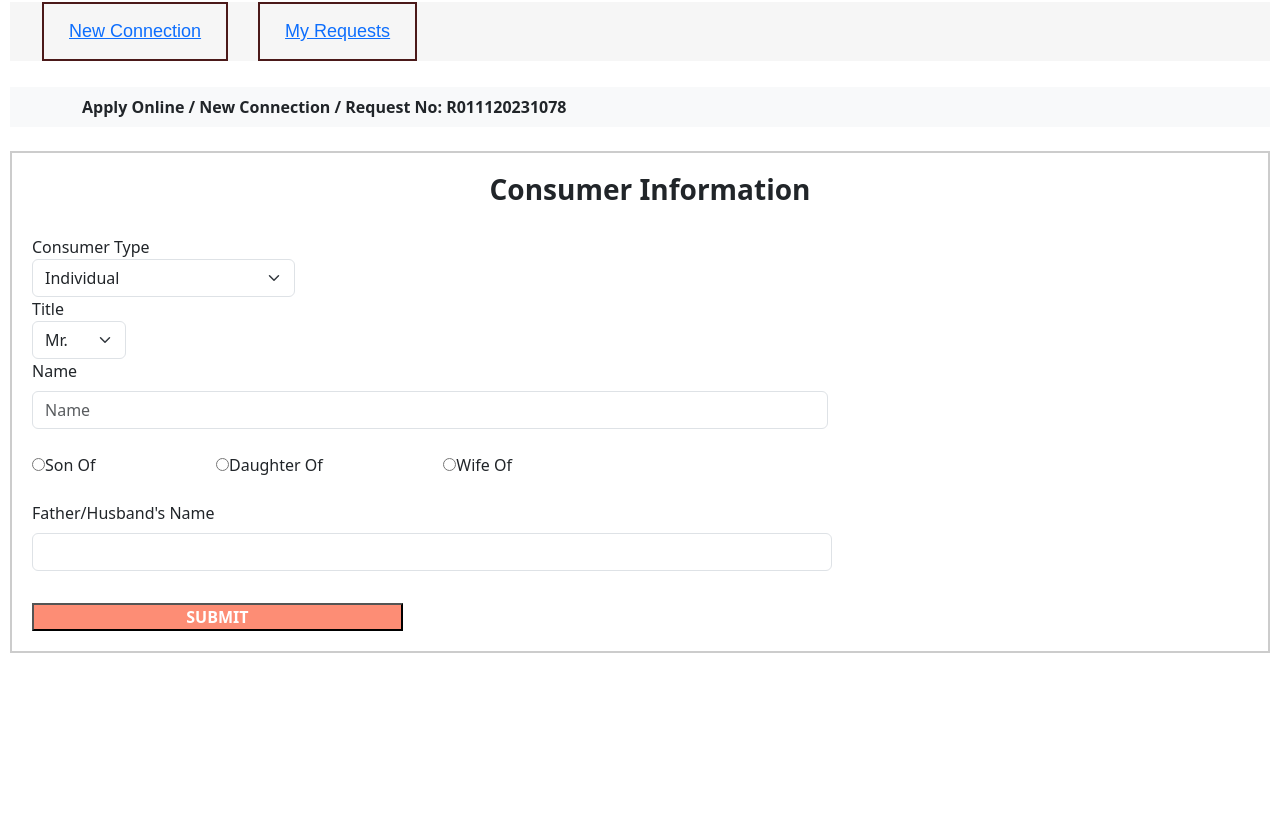
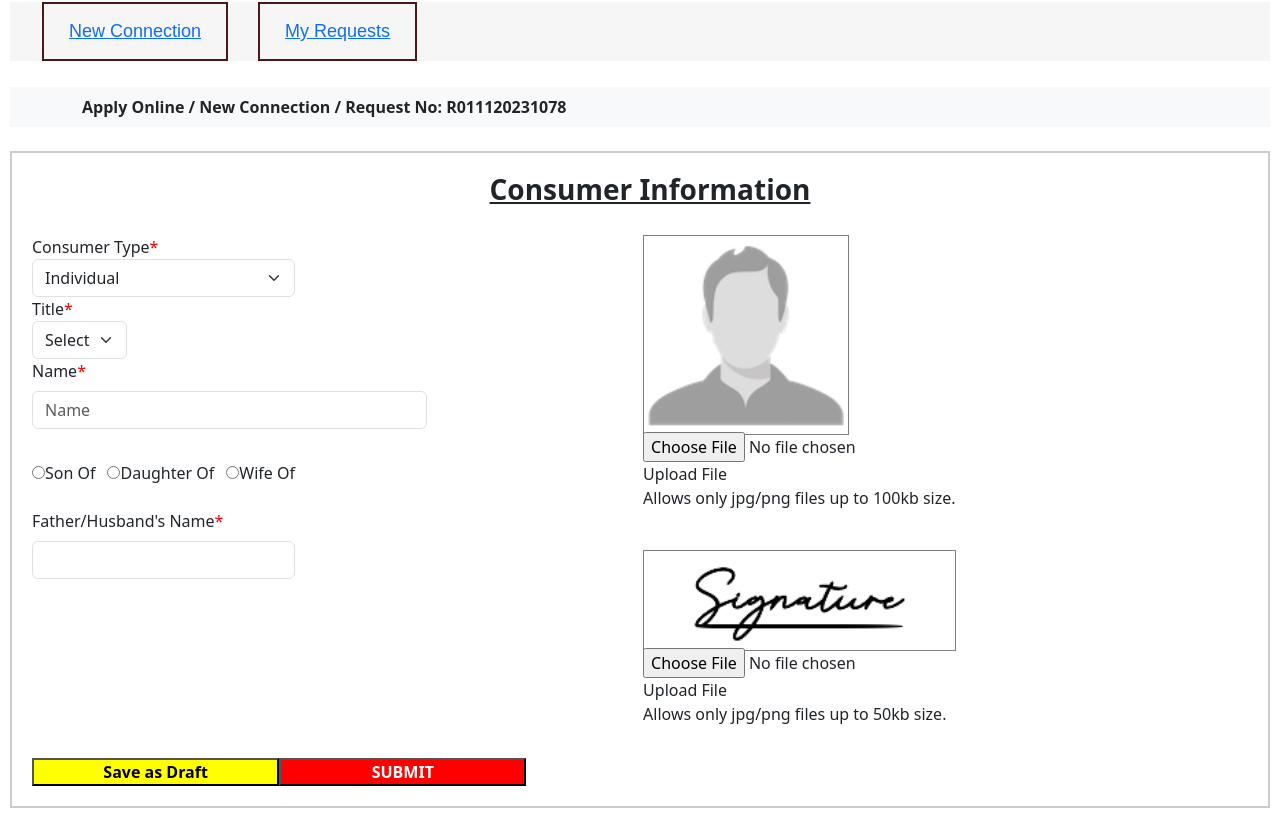
Before and after one commit to Aanshu4k/dskpj, a React (Create React App) app: page /User_Details in a window 1280 px wide. Shown: the part 295-1123 px from the top of the page. Before the commit the page ends 968 px from the top, so only its background shows below. Built offline with nearby package versions, Linux system fonts and the light colour scheme.

Commit message:
Save&submit and validation added

```diff
--- a/src/App.css
+++ b/src/App.css
@@ -4,7 +4,7 @@
   min-height: 10vh;
   display: flex;
   flex-direction: column;
-
+border-radius: 2px;
 }
 
 .App-link {
--- /dev/null
+++ b/src/Components/User_Details.css
@@ -0,0 +1,3 @@
+span{
+    color:red;
+}
--- a/src/Components/User_Details.js
+++ b/src/Components/User_Details.js
@@ -3,7 +3,7 @@ import Form from 'react-bootstrap/Form';
 import Nav from 'react-bootstrap/Nav';
 import Navbar from 'react-bootstrap/Navbar';
 import Container from 'react-bootstrap/Container';
-
+import './User_Details.css';
 const User_Details = () => {
     const generateUniqueRequestNumber = () => {
         const date = new Date();
@@ -11,6 +11,11 @@ const User_Details = () => {
         const randomDigits = Math.floor(1000 + Math.random() * 1000);
         return `R${formattedDate}${randomDigits}`;
     };
+    const entrydate = () => {
+        const date = new Date();
+        const entryDate = `${date.getFullYear()}-${(date.getMonth() + 1).toString().padStart(2, '0')}-${date.getDate().toString().padStart(2, '0')}`;
+        return `${entryDate}`;
+    }
     const [formData, setFormData] = useState({
         RequestNo: generateUniqueRequestNumber(),
         ConsumerType: 'individual',
@@ -27,17 +32,70 @@ const User_Details = () => {
         PANNo: '',
         ImageData: 'null',
         SignatureData: 'null',
+        EntryDate: entrydate(),
     }, []);
+    const [errors, setErrors] = useState({
+        title: '',
+        name: '',
+        salutation: '',
+        FHname: '',
+        FirmName: '',
+        Authorname: '',
+        DesigOfSig: '',
+        OrgType: '',
+        IncorpDate: '',
+        GSTNo: '',
+        PANNo: '',
+        ImageData: 'null',
+        SignatureData: 'null',
+        EntryDate: entrydate(),
+    }, []);
+
+    const validateInput = () => {
+        const regexName = /^[A-Za-z\s]+$/;
+        const regexFHname = /^[A-Za-z\s]+$/;
+        const newErrors = { ...errors };
+        if (formData.name && formData.FHname && !regexName.test(formData.name) && !regexFHname.test(formData.FHname)) {
+            newErrors.name = 'Please enter a valid name';
+            newErrors.FHname = 'Please enter a valid name';
+        } else {
+            newErrors.name = '';
+            newErrors.FHname = '';
+
+        }
+        setErrors(newErrors);
+    };
+
+
+    const handleSaveDraft = () => {
+        const draftData = { RequestNo: formData.RequestNo, ...formData };
+        fetch('http://localhost:5228/api/NewConnection/SaveDraft', {
+            method: 'POST',
+            headers: {
+                'Content-Type': 'application/json',
+            },
+            body: JSON.stringify(draftData),
+        })
+            .then((response) => {
+                if (response.ok) {
+                    alert('Draft saved successfully');
+                } else {
+                    console.error('Error saving Draft');
+                }
+            })
+            .catch((error) => {
+                console.error('Error:', error);
+            });
+    };
 
     const handleInputChange = (event) => {
         const { name, value } = event.target;
         setFormData({ ...formData, [name]: value });
+        validateInput();   //validating the form input by calling validateInput function
     };
 
     const handleSubmit = async (event) => {
         event.preventDefault();
-
-        // Submitting the form data
         try {
             const response = await fetch("http://localhost:5228/api/NewConnection", {
                 method: 'POST',
@@ -72,14 +130,14 @@ const User_Details = () => {
                 </Container>
             </Navbar>
             <br />
-            <div style={{border: "2px solid #ccc",padding:'0px 0px 20px 20px'}}>
-                <h3 style={{ textAlign: 'center',  padding: "20px" }}><b>Consumer Information</b></h3>
+            <div style={{ border: "2px solid #ccc", padding: '0px 0px 20px 20px' }}>
+                <h3 style={{ textAlign: 'center', padding: "20px", backgroundColor: 'rgb(194, 209, 240) hsl(220, 61%, 85%)' }}><b><u>Consumer Information</u></b></h3>
                 <Form onSubmit={handleSubmit}>
                     <div className="mb-3" style={{ display: 'flex', justifyContent: 'space-between' }}>
                         <div>
                             <Form.Group className="mb-3" style={{}}>
                                 <label>
-                                    Consumer Type
+                                    Consumer Type<span>*</span>
                                     <Form.Select
                                         name="ConsumerType"
                                         value={formData.ConsumerType}
@@ -95,21 +153,22 @@ const User_Details = () => {
                                 {formData.ConsumerType === 'individual' && (
                                     <>
                                         <label>
-                                            Title
+                                            Title<span>*</span>
                                             <Form.Select
                                                 name="title"
                                                 value={formData.title}
                                                 onChange={handleInputChange}
                                                 required
                                             >
+                                                <option value="select">Select</option>
                                                 <option value="Mr.">Mr.</option>
                                                 <option value="Mrs.">Mrs.</option>
                                                 <option value="other">Other</option>
                                             </Form.Select>
                                         </label>
                                         <br />
-                                        <Form.Label>Name</Form.Label>
-                                        <Form.Group style={{ display: 'flex', width: '50em' }}>
+                                        <Form.Label>Name<span>*</span></Form.Label>
+                                        <Form.Group style={{display:'flex',flexDirection:'column', width: '150%' }}>
                                             <Form.Control
                                                 type="text"
                                                 placeholder="Name"
@@ -118,10 +177,11 @@ const User_Details = () => {
                                                 onChange={handleInputChange}
                                                 required
                                             />
-                                            <Form.Label>&nbsp;</Form.Label>
+                                            {errors.name && <span style={{ color: 'red' }}>{errors.name}</span>}
+                                            <Form.Label></Form.Label>
                                         </Form.Group>
                                         <br />
-                                        <Form.Group style={{ display: 'flex', justifyContent: 'space-between', width: '60%' }}>
+                                        <Form.Group style={{ display: 'flex', justifyContent: 'space-between', width: 'auto' }}>
                                             <label>
                                                 <input
                                                     type="radio"
@@ -158,7 +218,7 @@ const User_Details = () => {
                                         </Form.Group>
                                         <br />
                                         <Form.Group>
-                                            <Form.Label>Father/Husband's Name</Form.Label>
+                                            <Form.Label>Father/Husband's Name<span>*</span></Form.Label>
                                             <Form.Control
                                                 type="text"
                                                 name="FHname"
@@ -166,6 +226,7 @@ const User_Details = () => {
                                                 onChange={handleInputChange}
                                                 required
                                             />
+                                            {errors.FHname && <span style={{ color: 'red' }}>{errors.FHname}</span>}
                                         </Form.Group>
 
                                     </>
@@ -174,7 +235,7 @@ const User_Details = () => {
                                     <div style={{}}>
                                         <br />
                                         <Form.Group>
-                                            <Form.Label>Firm/Trust/Company/Others Name</Form.Label>
+                                            <Form.Label>Firm/Trust/Company/Others Name<span>*</span></Form.Label>
                                             <Form.Control
                                                 type="text"
                                                 name="FirmName"
@@ -182,7 +243,7 @@ const User_Details = () => {
                                                 onChange={handleInputChange}
                                                 required
                                             />
-                                            <Form.Label>Name of Authorized Signatory</Form.Label>
+                                            <Form.Label>Name of Authorized Signatory<span>*</span></Form.Label>
                                             <Form.Control
                                                 type="text"
                                                 name="Authorname"
@@ -190,7 +251,7 @@ const User_Details = () => {
                                                 onChange={handleInputChange}
                                                 required
                                             />
-                                            <Form.Label>Designation of Signatory</Form.Label>
+                                            <Form.Label>Designation of Signatory<span>*</span></Form.Label>
                                             <Form.Control
                                                 type="text"
                                                 name="DesigOfSig"
@@ -213,7 +274,7 @@ const User_Details = () => {
                                                 onChange={handleInputChange}
                                                 required
                                             />
-                                            <Form.Label>GST No.</Form.Label>
+                                            <Form.Label>GST No.<span>*</span></Form.Label>
                                             <Form.Control
                                                 type="text"
                                                 name="GSTNo"
@@ -221,7 +282,7 @@ const User_Details = () => {
                                                 onChange={handleInputChange}
                                                 required
                                             />
-                                            <Form.Label>PAN No.</Form.Label>
+                                            <Form.Label>PAN No.<span>*</span></Form.Label>
                                             <Form.Control
                                                 type="text"
                                                 name="PANNo"
@@ -234,25 +295,28 @@ const User_Details = () => {
                                 )}
                             </Form.Group>
                         </div>
-                    </div>
-                    <button type="submit" style={{ backgroundColor: '#FD8D75', color: 'white', width: '30%' }}><b>SUBMIT</b></button>
-                    <br />
-                    {/* <Form.Group>
-                <Form  onSubmit={handleSubmit2}>
-                <div style={{display:'block'}}>
+                        <div>
+                            <Form.Group>
+                                <Form >
+                                    <div style={{ display: 'block' }}>
                                         <div style={{ width: "auto" }}>
                                             <img alt='ok' src="\photo_logo.png" style={{ height: "200px", border: "1px solid grey" }} />
-                        <input type="file" onChange={handlePhotoFileChange} style={{ marginRight: '45%', marginTop: '-66%' }} />Upload File
+                                            <input type="file" style={{ marginRight: '45%', marginTop: '-66%' }} />Upload File
                                             <p>Allows only jpg/png files up to 100kb size.</p>
-                    </div>
+                                        </div><br />
                                         <div style={{ width: "auto" }}>
-                        <img alt='ok' src="\signature.png" style={{ height: "100%",width:"50%", border: "1px solid grey" }} />
-                        <input type="file" onChange={handleSignatureFileChange} style={{ marginRight: '45%', marginTop: '-66%' }} />Upload File
+                                            <img alt='ok' src="\signature.png" style={{ height: "100%", width: "50%", border: "1px solid grey" }} />
+                                            <input type="file" style={{ marginRight: '45%', marginTop: '-66%' }} />Upload File
                                             <p>Allows only jpg/png files up to 50kb size.</p>
                                         </div>
                                     </div>
                                 </Form>
-                // </Form.Group> */}
+                            </Form.Group></div>
+                    </div>
+                    <button type="submit" onClick={handleSaveDraft} style={{ backgroundColor: 'yellow', color: 'black', width: '20%' }}><b>Save as Draft</b></button>
+                    <button type="submit" onClick={handleSubmit} style={{ backgroundColor: 'red', color: 'white', width: '20%' }}><b>SUBMIT</b></button>
+                    <br />
+
                     {/* File Uploads */}
 
                 </Form>
```
Also changed, not shown: src/Components/LoginPage.js (added, +47 -0 lines), src/Components/MyRequest.js (+6 -7 lines). Lines whose indentation alone changed are shown as unchanged.
